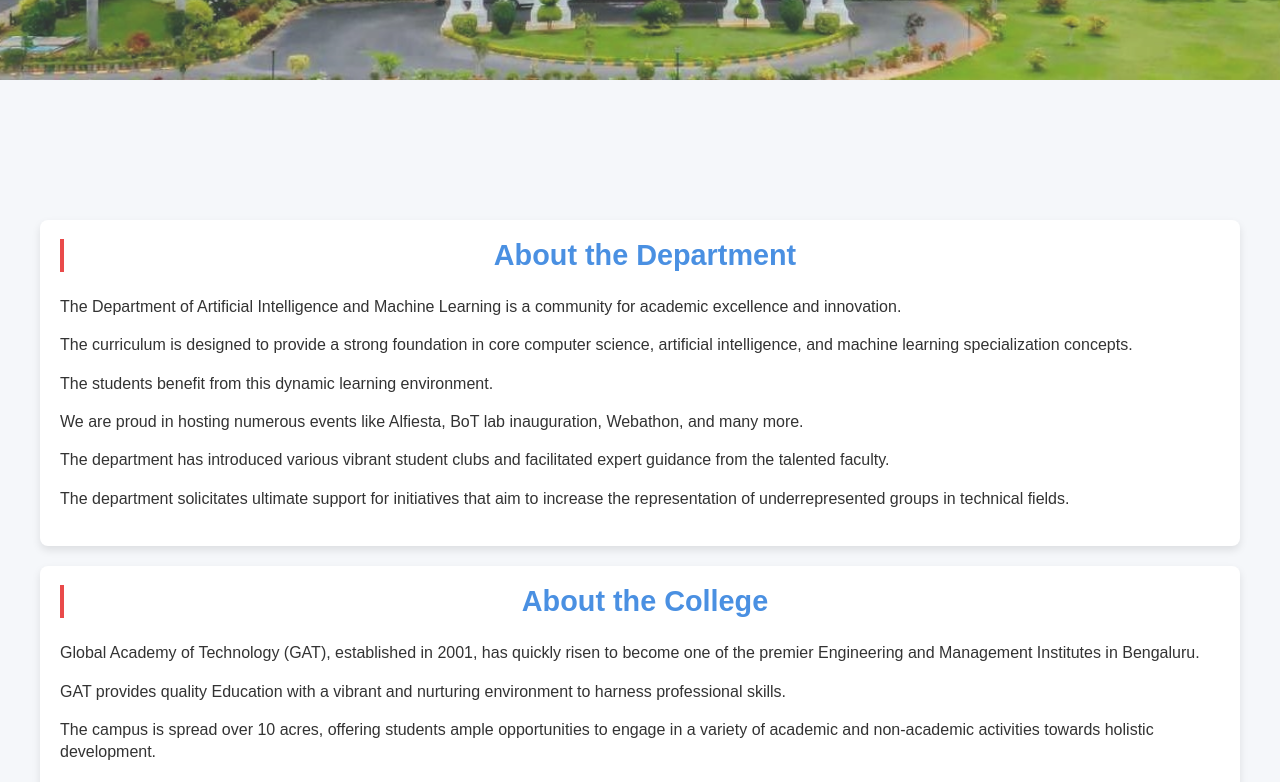
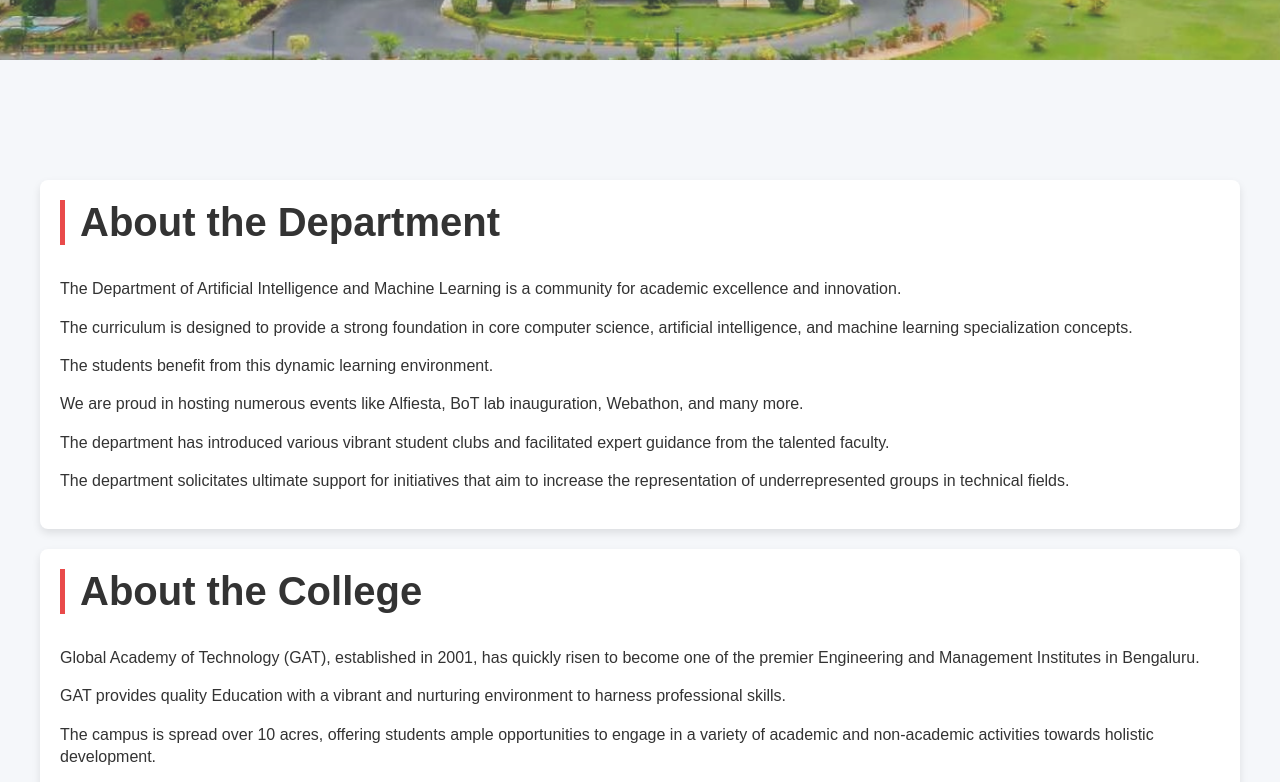
Before and after one commit to GATAIML/gat-react-app, a React (Create React App) app: page / in a window 1280 px wide. Shown: the part 800-1582 px from the top of the page. Built offline with nearby package versions, Linux system fonts and the light colour scheme.

Commit message:
Css Change

```diff
--- a/src/about/About.css
+++ b/src/about/About.css
@@ -20,11 +20,12 @@
 }
 
 .about-content h2 {
-    margin-top: -1px;
-    font-size: 1.8rem;
-    /* margin: 0 0 10px 30px; Margin to the left to make space for the vertical line */
+    font-size: 2.5em;
+    color: var(--text-color);
     position: relative;
-    padding-left: 10px;
+    padding-left: 20px;
+    text-align: left;
+    margin-top: 0;
 }
 
 .about-content h2::before {
@@ -32,10 +33,8 @@
     position: absolute;
     left: 0;
     top: 0;
-    width: 4px; /* Thickness of the vertical line */
-    height: 100%;
-    align-items: center;
-    justify-content: center;
+    bottom: 0;
+    width: 5px;
     background-color: var(--danger-color);
 }
 
--- a/src/form/Registration.css
+++ b/src/form/Registration.css
@@ -23,7 +23,7 @@
   }
 
   section {
-    margin-top: 80px;
+    margin-top: 60px;
   }
 
   .form-container {
```
